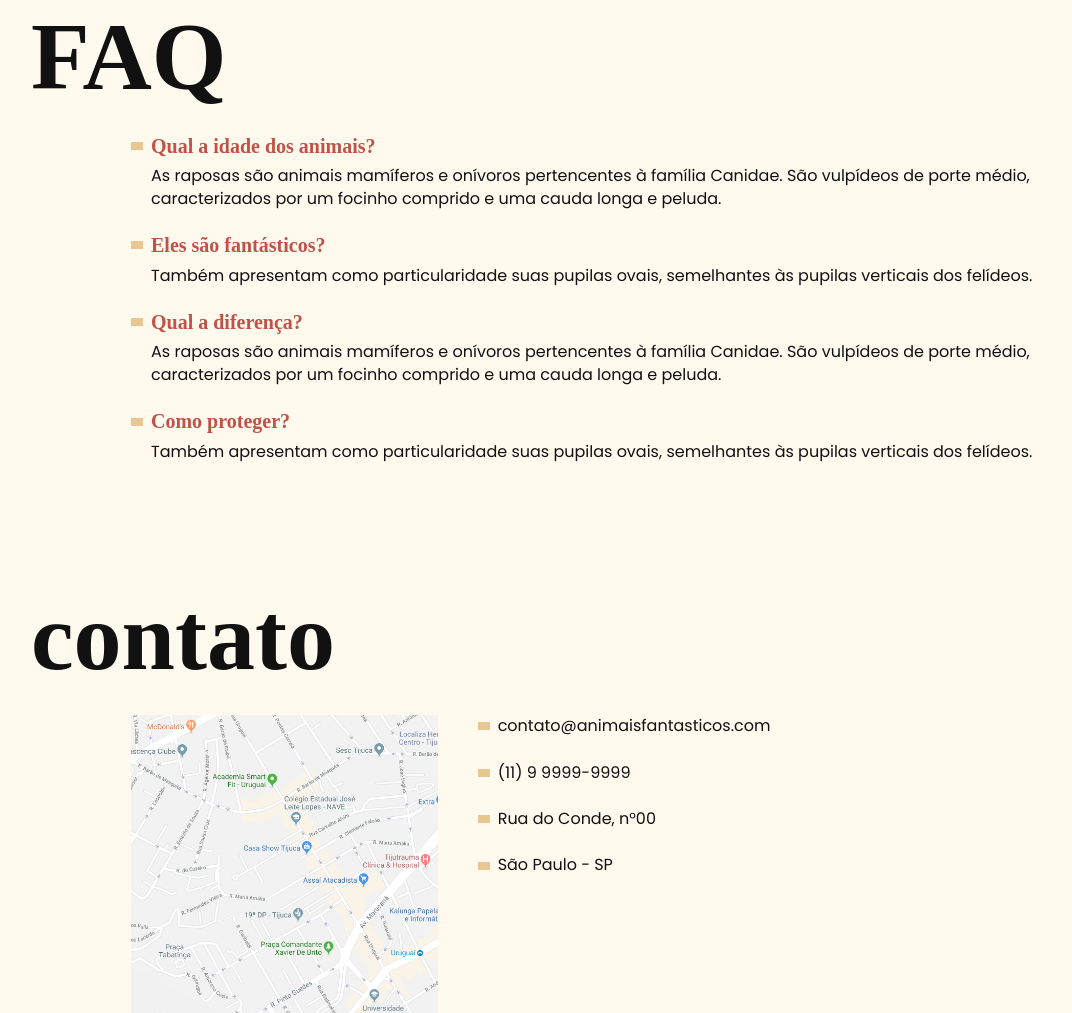
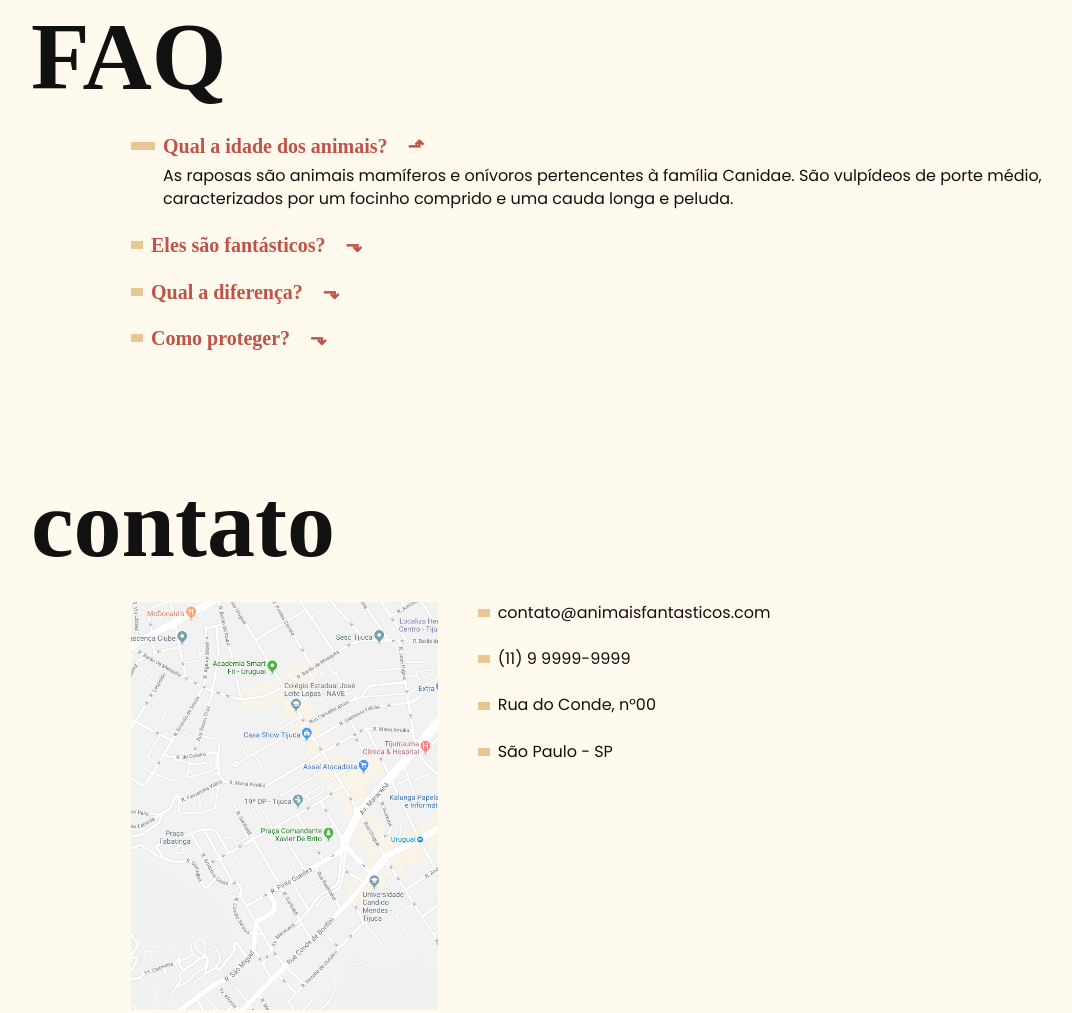
Before and after one commit to FmsDesign/animais-fantasticos, a plain HTML site: page index.html in a window 1280 px wide. Shown: the part 967-1980 px from the top of the page, without its empty margins (29-1101 px from the left). Drawn offline with Linux system fonts and the light colour scheme; a web font is replaced by a local one.

Commit message:
animação do scroll e seção de faq

```diff
--- a/css/faq.css
+++ b/css/faq.css
@@ -18,8 +18,33 @@
   height: 8px;
   width: 12px;
   background: var(--cor-p1);
+  transition: 0.3s;
 }
 
 .faq dd {
   margin-left: 20px;
 }
+
+.js .js-accordion dt.ativo::before {
+  width: 24px;
+}
+
+.js .js-accordion dt::after {
+  content: "⬎";
+  margin-left: 12px;
+  transition: 0.3s;
+}
+
+.js .js-accordion dt.ativo::after {
+  content: "⬏";
+}
+
+.js .js-accordion dd {
+  display: none;
+  margin-left: 32px;
+}
+
+.js .js-accordion dd.ativo {
+  display: block;
+  animation: show 0.3s;
+}
--- a/css/global.css
+++ b/css/global.css
@@ -42,3 +42,18 @@ img {
   padding: 0px 20px;
   box-sizing: border-box;
 }
+
+.ativa {
+  background: red;
+}
+
+.js .js-animaScroll {
+  opacity: 0;
+  transform: translate3d(-30px, 0, 0);
+  transition: 0.3s;
+}
+
+.js .js-animaScroll.ativo {
+  opacity: 1;
+  transform: translate3d(0, 0, 0);
+}
--- a/index.html
+++ b/index.html
@@ -26,7 +26,7 @@
 
 <body>
   <header class=" menu-bg ">
-    <nav class="menu font-s cor-11 container ">
+    <nav class="menu font-s cor-11 container js-menu">
       <a href="#animais">ANIMAIS</a>
       <a href="#faq">FAQ</a>
       <a href="#contato">CONTATO</a>
@@ -34,7 +34,7 @@
     </nav>
   </header>
 
-  <main id="animais">
+  <main id="animais" class="js-animaScroll">
     <h1 class=" font-title cor-11 container-2" alt="" ">ANIMAIS <BR>FANTÁSTICOS</h1>
 
     <article class=" animais container">
@@ -118,11 +118,11 @@
       </article>
   </main>
 
-  <article id="faq">
+  <article id="faq" class="js-animaScroll">
     <h1 class="font-title cor-11 container-2">FAQ</h1>
 
 
-    <dl class="faq font-m cor-11 container">
+    <dl class="faq font-m cor-11 container js-accordion">
 
       <dt class="font-sub-title cor-s2">Qual a idade dos animais?</dt>
       <dd>As raposas são animais mamíferos e onívoros pertencentes à família Canidae. São vulpídeos de porte médio, caracterizados por um focinho comprido e uma cauda longa e peluda.</dd>
@@ -139,7 +139,7 @@
     </dl>
   </article>
 
-  <article id="contato">
+  <article id="contato" class="js-animaScroll">
     <h1 class="font-title cor-11 container-2">contato</h1>
 
     <div class="contato container">
--- a/scripit.js
+++ b/scripit.js
@@ -1,3 +1,4 @@
+function initTab() {
   const tabImg = document.querySelectorAll(".animais-img li");
   const tabConteudo = document.querySelectorAll(
     ".js-tabConteudo .animais-conteudo"
@@ -16,3 +17,70 @@ if (tabImg.length && tabConteudo.length) {
       });
     });
   }
+}
+initTab();
+
+// função faq
+
+function initAccordion() {
+  const accordionList = document.querySelectorAll(".js-accordion dt");
+  const ativo = "ativo";
+
+  accordionList[0].classList.add(ativo);
+  accordionList[0].nextElementSibling.classList.add(ativo);
+
+  if (accordionList.length) {
+    function activeAccordion() {
+      this.classList.toggle(ativo);
+      this.nextElementSibling.classList.toggle(ativo);
+    }
+    accordionList.forEach((item) => {
+      item.addEventListener("click", activeAccordion);
+    });
+  }
+}
+initAccordion();
+
+// scroll suave
+function initScroll() {
+  const linksInternos = document.querySelectorAll(".js-menu a[href^='#']");
+
+  if (linksInternos.length) {
+    function scrollSuave(event) {
+      event.preventDefault();
+      const href = event.currentTarget.getAttribute("href");
+      const section = document.querySelector(href);
+      section.scrollIntoView({
+        behavior: "smooth",
+        block: "start",
+      });
+    }
+    linksInternos.forEach((link) => {
+      link.addEventListener("click", scrollSuave);
+    });
+  }
+}
+initScroll();
+
+function initAnimaScroll() {
+  const sections = document.querySelectorAll(".js-animaScroll");
+  const windowMetade = window.innerHeight * 0.65;
+
+  if (sections.length) {
+    function animaScroll() {
+      sections.forEach((section) => {
+        const sectionTop = section.getBoundingClientRect().top;
+        const sectionView = sectionTop - windowMetade < 0;
+
+        if (sectionView) {
+          section.classList.add("ativo");
+        }
+      });
+    }
+  }
+  animaScroll();
+
+  window.addEventListener("scroll", animaScroll);
+}
+
+initAnimaScroll();
```
Lines whose indentation alone changed are shown as unchanged.
